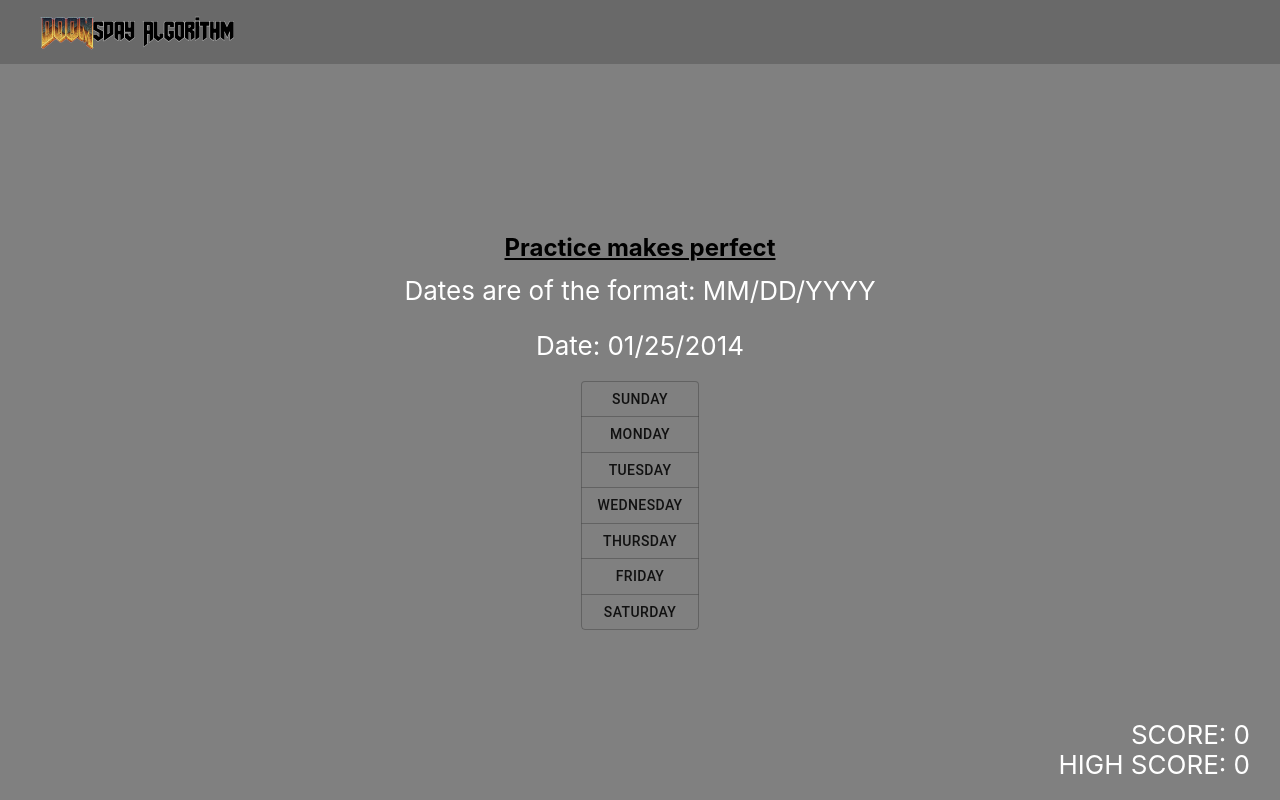
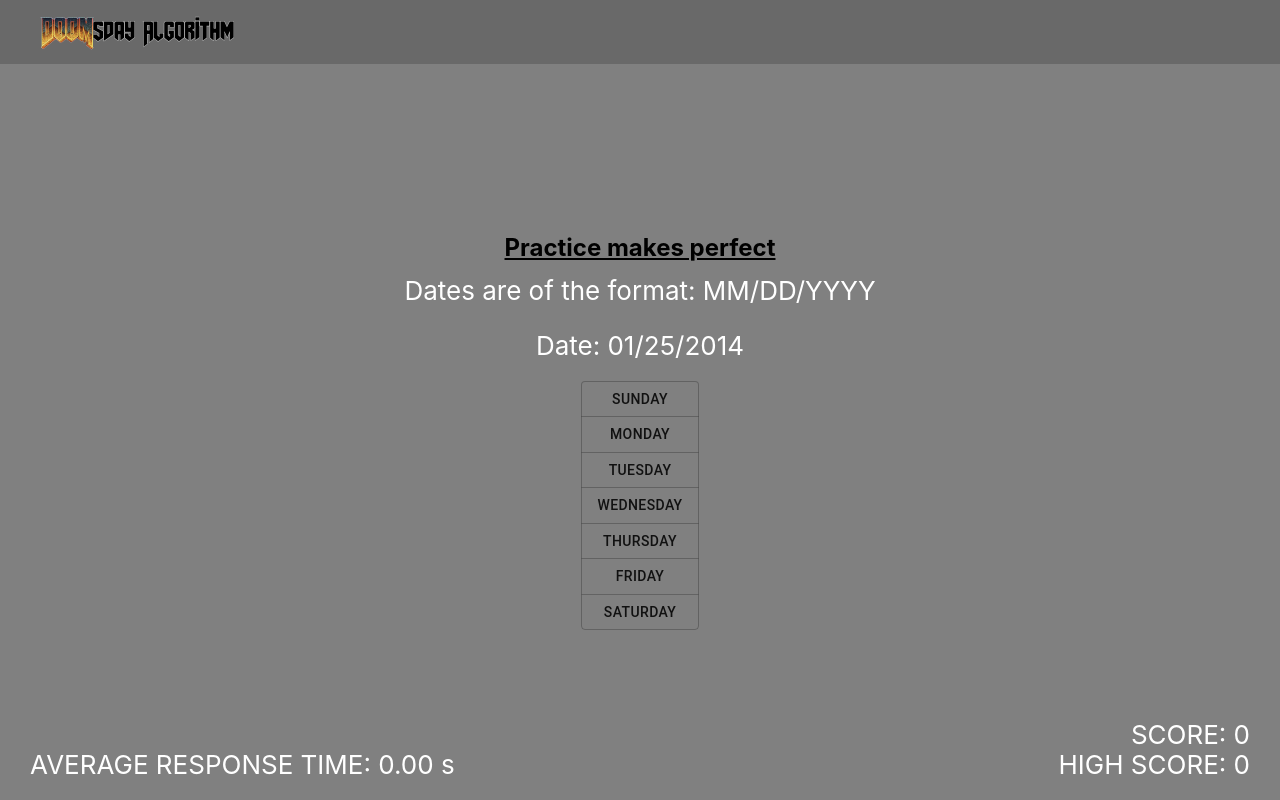
Before and after one commit to sriram-srirangam/doomsday-trainer, a React (Create React App) app in the folder doomsday_trainer/: page /train in a window 1280 px wide. Built offline with nearby package versions, Linux system fonts and the light colour scheme.

Commit message:
Add timing

```diff
--- a/doomsday_trainer/src/TrainPage.jsx
+++ b/doomsday_trainer/src/TrainPage.jsx
@@ -13,6 +13,9 @@ const TrainPage = () => {
   const [date, setDate] = useState(getRandDate());
   const [score, setScore] = useState(0);
   const [highScore, setHighScore] = useState(0);
+  const [lastAnsweredTime, setLastAnsweredTime] = useState(Date.now());
+  const [avgTime, setAvgTime] = useState(0);
+  const [numAnswered, setNumAnswered] = useState(0);
 
   return (
     <div className="General-app-content App-page-with-bar">
@@ -35,6 +38,14 @@ const TrainPage = () => {
           <Button
             onClick={() => {
               const day = computeDayOfWeek(...date);
+
+              // Average time calculations
+              const currentTime = Date.now();
+              const timeToAnswer = (currentTime - lastAnsweredTime) / 1000;
+              const newNumAnswered = numAnswered + 1;
+              const newAvgTime =
+                (avgTime * numAnswered + timeToAnswer) / newNumAnswered;
+
               if (dayOfWeek === day) {
                 const newScore = score + 1;
 
@@ -44,11 +55,22 @@ const TrainPage = () => {
 
                 setScore(newScore);
 
-                alert("CORRECT!");
+                alert(`CORRECT!\nTime: ${timeToAnswer}s`);
               } else {
                 setScore(0);
-                alert(`INCORRECT!\nThe correct answer is: ${day}`);
+                alert(
+                  `INCORRECT!\nThe correct answer is: ${day}\nTime: ${timeToAnswer}s`
+                );
               }
+
+              // Average time updates
+              setLastAnsweredTime(Date.now());
+              setNumAnswered(newNumAnswered);
+              setAvgTime(newAvgTime);
+
+              // console.log((currentTime - lastAnsweredTime) / 1000);
+              // console.log(numAnswered);
+              // console.log(avgTime);
 
               const newDate = getRandDate();
               setDate(newDate);
@@ -76,6 +98,15 @@ const TrainPage = () => {
       >
         HIGH SCORE: {highScore}
       </p>
+      <p
+        style={{
+          position: "fixed",
+          bottom: 0,
+          left: 30,
+        }}
+      >
+        AVERAGE RESPONSE TIME: {`${avgTime.toFixed(2)} s`}
+      </p>
     </div>
   );
 };
```
